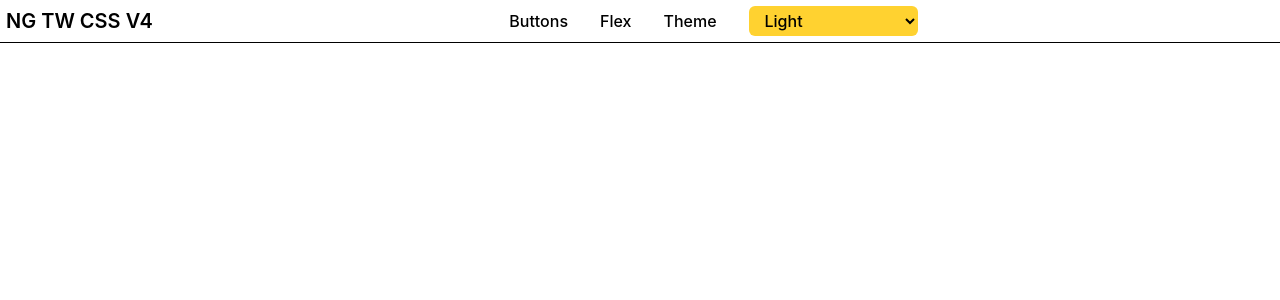
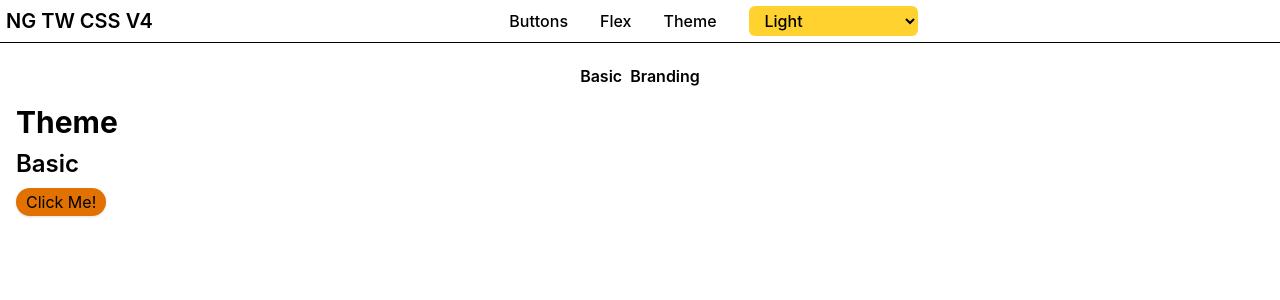
Before and after one commit to johnadrian63/angular-tailwindcssV4, an Angular app: page /theme/basic in a window 1280 px wide. Before the commit this address led to /. Shown: the top 300 px of the page. Built offline with nearby package versions, Linux system fonts and the light colour scheme.

Commit message:
add navigation bar on theme page

```diff
--- /dev/null
+++ b/src/app/features/theme/basic/basic.html
@@ -0,0 +1,8 @@
+<h2 class="mb-2">Basic</h2>
+<div class="mb-2">
+    <button
+        class="bg-amber-600 rounded-2xl shadow px-2.5 py-0.5 hover:bg-amber-300 hover:cursor-pointer"
+    >
+        Click Me!
+    </button>
+</div>
--- /dev/null
+++ b/src/app/features/theme/basic/basic.ts
@@ -0,0 +1,9 @@
+import { Component } from "@angular/core";
+
+@Component({
+    imports: [],
+    selector: "app-basic",
+    styleUrl: "./basic.css",
+    templateUrl: "./basic.html",
+})
+export class Basic {}
--- a/src/app/features/theme/branding/branding.html
+++ b/src/app/features/theme/branding/branding.html
@@ -1,5 +1,4 @@
-<div class="p-4">
-    <h1 class="mb-2">Branding Theme</h1>
+<h3 class="mb-2">Branding</h3>
 <div class="mb-2 border p-2 partner-a">
     <h2>Theme 1</h2>
     <button
@@ -17,4 +16,3 @@
         Click Me!
     </button>
 </div>
-</div>
--- a/src/app/features/theme/theme.html
+++ b/src/app/features/theme/theme.html
@@ -1,10 +1,8 @@
+<div class="flex gap-2 justify-center items-center">
+    <a routerLink="basic" class="font-semibold hover:underline">Basic</a>
+    <a routerLink="branding" class="font-semibold hover:underline">Branding</a>
+</div>
 <div class="p-4">
-    <h3 class="mb-2">Theme</h3>
-    <div class="mb-2">
-        <button
-            class="bg-amber-600 rounded-2xl shadow px-2.5 py-0.5 hover:bg-amber-300 hover:cursor-pointer"
-        >
-            Click Me!
-        </button>
-    </div>
+    <h1 class="mb-2">Theme</h1>
+    <router-outlet></router-outlet>
 </div>
--- a/src/app/features/theme/theme.routes.ts
+++ b/src/app/features/theme/theme.routes.ts
@@ -3,10 +3,21 @@ import { Routes } from "@angular/router";
 export const themeRoutes: Routes = [
     {
         path: "",
-        loadComponent: () => import("./theme").then((c) => c.Theme)
-    },
-    {
-        path: "branding",
-        loadComponent: () => import("./branding/branding").then((c) => c.Branding)
+        loadComponent: () => import("./theme").then((c) => c.Theme),
+        children: [
+            {
+                path: "",
+                redirectTo: "basic",
+                pathMatch: "full"
+            },
+            {
+                path: "basic",
+                loadComponent: () => import("./basic/basic").then((c) => c.Basic)
+            },
+            {
+                path: "branding",
+                loadComponent: () => import("./branding/branding").then((c) => c.Branding)
+            }
+        ]
     }
 ];
--- a/src/app/features/theme/theme.ts
+++ b/src/app/features/theme/theme.ts
@@ -1,7 +1,8 @@
 import { Component } from "@angular/core";
+import { RouterModule, RouterOutlet } from "@angular/router";
 
 @Component({
-    imports: [],
+    imports: [RouterOutlet, RouterModule],
     selector: "app-theme",
     styleUrl: "./theme.css",
     templateUrl: "./theme.html",
```
Also changed, not shown: src/app/features/theme/basic/basic.css (added), 1 other file (tests, documents, lock files or other folders). Lines whose indentation alone changed are shown as unchanged.
